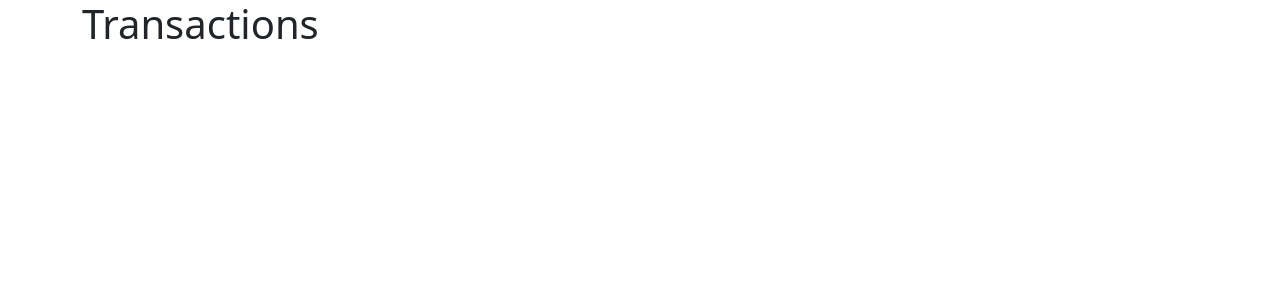
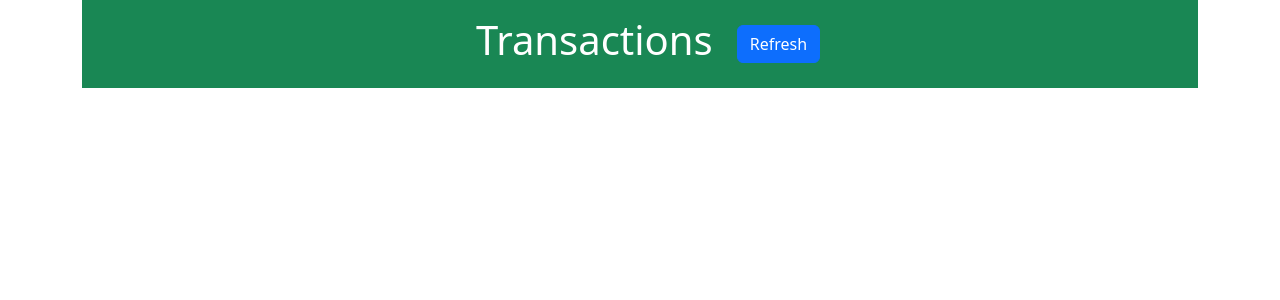
Before and after one commit to CS322-SP23/Cash_Crusher, a React (Create React App) app in the folder cash_crusher_rjs/: page / in a window 1280 px wide. Shown: the top 300 px of the page. Built offline with nearby package versions, Linux system fonts and the light colour scheme.

Commit message:
Centrally aligned word 'Transaction' with a 'Refresh' button

```diff
--- a/cash_crusher_rjs/src/App.js
+++ b/cash_crusher_rjs/src/App.js
@@ -1,12 +1,15 @@
-import { Stack } from "react-bootstrap"
-import Container from "react-bootstrap/Container"
+import { Button, Stack } from "react-bootstrap";
+import Container from "react-bootstrap/Container";
 
 function App() {
-  return  <Container>
-    <Stack direction = "horizontal" gap="2" className="mb-4">
-      <h1>Transactions</h1>
-    </Stack>
-  </Container>
+  return (
+    <Container>
+      <Stack direction="horizontal" gap="2" className="mb-4 justify-content-center bg-success">
+        <h1 className="text-white p-3">Transactions</h1>
+        <Button variant="primary">Refresh</Button>
+      </Stack>
+    </Container>
+  );
 }
 
 export default App;
```
